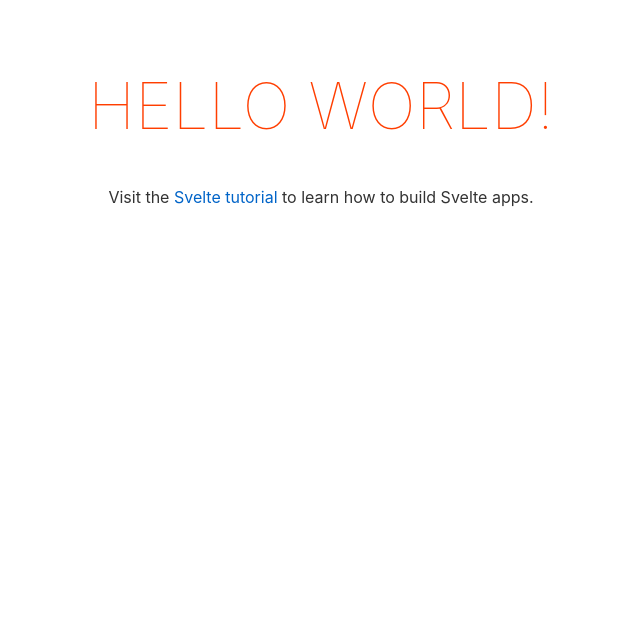
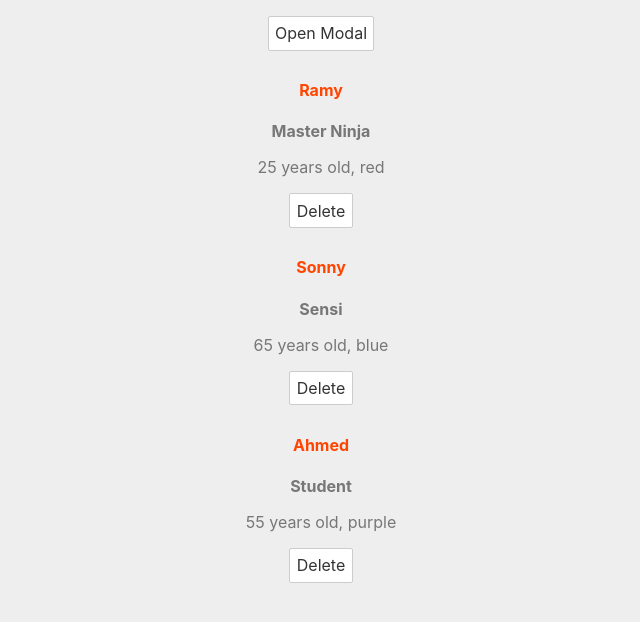
Before and after one commit to tunny17/ninjapoll, a Svelte app: page / in a window 1280 px wide. Shown: the top 622 px of the page, without its empty margins (319-959 px from the left). Built offline with nearby package versions, Linux system fonts and the light colour scheme.

Commit message:
Svelte tutorial

```diff
--- a/public/global.css
+++ b/public/global.css
@@ -61,3 +61,19 @@ button:not(:disabled):active {
 button:focus {
 	border-color: #666;
 }
+
+
+body {
+	color: #777;
+	background: #eee;
+	padding: 0;
+	margin: 0;
+}
+
+h4 {
+	color: orangered;
+}
+
+button {
+	background: #fff;
+}
--- /dev/null
+++ b/src/AddPersonForm.svelte
@@ -0,0 +1,42 @@
+<script>
+    import { createEventDispatcher } from "svelte";
+
+    let dispatch = createEventDispatcher();
+
+    let age;
+    let name;
+    let beltColor;
+    let skills = [];
+
+    const handleSubmit = () => {
+        const person = {
+            name,
+            beltColor,
+            age,
+            skills,
+            id: Math.random(),
+        };
+        dispatch('addPerson', person);
+    }
+</script>
+
+<form on:submit|preventDefault={handleSubmit}>
+    <input type="text" placeholder="name" bind:value={name}>
+    <input type="number" placeholder="Age" bind:value={age}>
+    <label for=''>Skills:</label>
+    <input type="checkbox" bind:group={skills} value="fighting">Fighting<br>
+    <input type="checkbox" bind:group={skills} value="sneaking">Sneaking<br>
+    <input type="checkbox" bind:group={skills} value="running">Running<br>
+    <label for="">Belt Color</label>
+    <select bind:value={beltColor}>
+        <option value="black">black</option>
+        <option value="orange">orange</option>
+        <option value="red">red</option>
+        <option value="brown">brown</option>
+    </select>
+    <button>Add Person</button>
+</form>
+
+<style>
+
+</style>
--- a/src/App.svelte
+++ b/src/App.svelte
@@ -1,10 +1,57 @@
 <script>
-	export let name;
+	import Modal from './Modal.svelte';
+	import AddPersonForm from './AddPersonForm.svelte';
+
+	let showModal = false;
+
+	let people = [
+		{ name: 'Ramy', beltColor: 'red', age: 25, id: 1 },
+		{ name: 'Sonny', beltColor: 'blue', age: 65, id: 2 },
+		{ name: 'Ahmed', beltColor: 'purple', age: 55, id: 3 },
+	]
+
+	const handleClick = (id) => {
+		// delete person from people
+		people = people.filter((person) => person.id != id);
+	}
+
+	const toggleModal = () => {
+		showModal = !showModal;
+	}
+
+	const addPerson = (e) => {
+		// console.log(e.detail);
+		const person = e.detail;
+		people = [person, ...people];
+		showModal = false;
+	}
+
 </script>
 
+<Modal {showModal} on:click={toggleModal}>
+	<AddPersonForm on:addPerson={addPerson} />
+</Modal>
 <main>
-	<h1>Hello {name}!</h1>
-	<p>Visit the <a href="https://svelte.dev/tutorial">Svelte tutorial</a> to learn how to build Svelte apps.</p>
+	<button on:click={toggleModal}>Open Modal</button>
+	{#each people as person (person.id)}
+		<div>
+			<h4>{person.name}</h4>
+			{#if person.beltColor === 'red'}
+				<p><strong>Master Ninja</strong></p>
+			{:else if person.beltColor === 'blue'}
+				<p><strong>Sensi</strong></p>
+			{:else}
+				<p><strong>Student</strong></p>
+			{/if}
+			<p>{person.age} years old, {person.beltColor}</p>
+			{#if person.skills}
+				<p>{person.skills}</p>
+			{/if}
+			<button on:click={() => handleClick(person.id)}>Delete</button>
+		</div>
+	{:else}
+		<p>There are no people to show...</p>
+	{/each}
 </main>
 
 <style>
@@ -15,13 +62,6 @@
 		margin: 0 auto;
 	}
 
-	h1 {
-		color: #ff3e00;
-		text-transform: uppercase;
-		font-size: 4em;
-		font-weight: 100;
-	}
-
 	@media (min-width: 640px) {
 		main {
 			max-width: none;
--- /dev/null
+++ b/src/Modal.svelte
@@ -0,0 +1,35 @@
+<script>
+    export let showModal = false;
+    export let isPromo = false;
+</script>
+
+{#if showModal}
+    <!-- svelte-ignore a11y-click-events-have-key-events -->
+    <div class="backdrop" class:promo={isPromo} on:click|self>
+        <div class="modal">
+            <slot></slot>
+        </div>
+    </div>
+{/if}
+
+<style>
+    .backdrop {
+        width: 100%;
+        height: 100%;
+        position: fixed;
+        background: rgba(0, 0, 0, 0.8);
+    }
+    .modal {
+        padding: 10px;
+        border-radius: 10px;
+        max-width: 400px;
+        margin: 10% auto;
+        text-align: center;
+        background: #fff;
+    }
+
+    .promo .modal {
+        background: crimson;
+        color: #fff;
+    }
+</style>
--- a/src/main.js
+++ b/src/main.js
@@ -2,9 +2,6 @@ import App from './App.svelte';
 
 const app = new App({
 	target: document.body,
-	props: {
-		name: 'world'
-	}
 });
 
 export default app;
```
